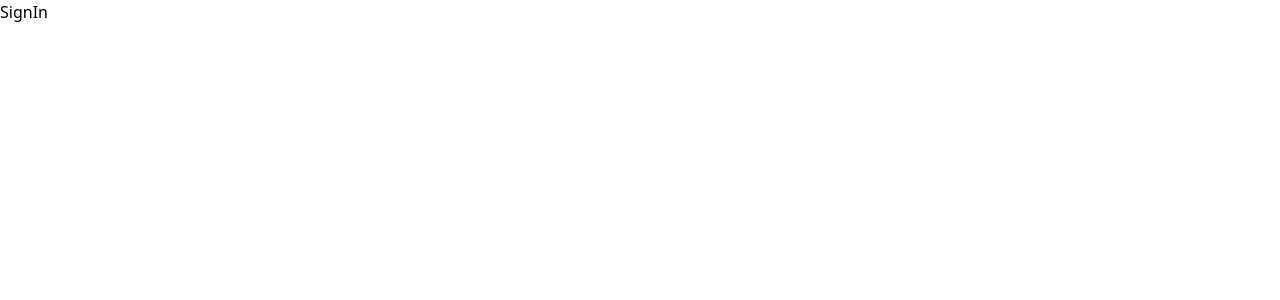
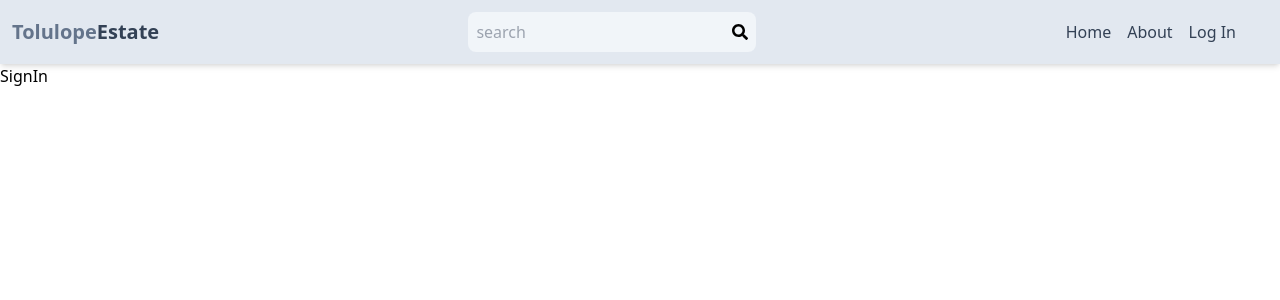
Before and after one commit to TolulopeBabajide/mern-estate, a React (Create React App) app: page /signIn in a window 1280 px wide. Shown: the top 300 px of the page. Built offline with nearby package versions, Linux system fonts and the light colour scheme.

Commit message:
Header component added

```diff
--- a/package.json
+++ b/package.json
@@ -8,6 +8,7 @@
     "@testing-library/user-event": "^13.5.0",
     "react": "^18.2.0",
     "react-dom": "^18.2.0",
+    "react-icons": "^4.11.0",
     "react-router-dom": "^6.18.0",
     "react-scripts": "5.0.1",
     "web-vitals": "^2.1.4"
--- a/src/App.js
+++ b/src/App.js
@@ -5,11 +5,13 @@ import About from './pages/About'
 import Profile from './pages/Profile'
 import SignIn from './pages/SignIn'
 import SignUp from './SignUp'
+import Header from './Components/Header'
 
 
 const App = () => {
   return (
     <BrowserRouter>
+      <Header/>
       <Routes>
       <Route element={<Home/>} path="/" />
       <Route element={<About/>} path="/about" />
--- /dev/null
+++ b/src/Components/Header.jsx
@@ -0,0 +1,39 @@
+import React from 'react'
+import {FaSearch} from 'react-icons/fa'
+import { Link } from 'react-router-dom'
+
+const Header = () => {
+  return (
+    <header className='bg-slate-200 flex shadow-md justify-between items-center mx-auto p-3 ' >
+        <Link to='/'>
+            <h1 className='font-bold text-sm sm:text-xl items-center flex flex-wrap' >
+                <span className='text-slate-500' >Tolulope</span>
+                <span className='text-slate-700' >Estate</span>
+            </h1>
+        </Link>
+
+
+        <form className='bg-slate-100 p-2 items-center rounded-lg flex' action="">
+            <input type="text" placeholder='search' className='bg-transparent focus:outline-none w-24 sm:w-64 ' />
+            <FaSearch/>
+        </form>
+
+        <ul className='items-center flex gap-4'>
+            <Link to='/'>
+                <li className='hidden sm:inline text-slate-700 hover:underline ' >  Home</li>
+            </Link>
+            <Link to='/about'>
+                <li className='hidden sm:inline text-slate-700 hover:underline '>About</li>
+            </Link>
+            <Link to='/signin'>
+                <li className=' sm:inline text-slate-700 hover:underline '>Log In</li>
+            </Link>
+
+            <li></li>
+            <li></li>
+        </ul>
+    </header>
+  )
+}
+
+export default Header
```
Also changed, not shown: 1 other file (tests, documents, lock files or other folders).
